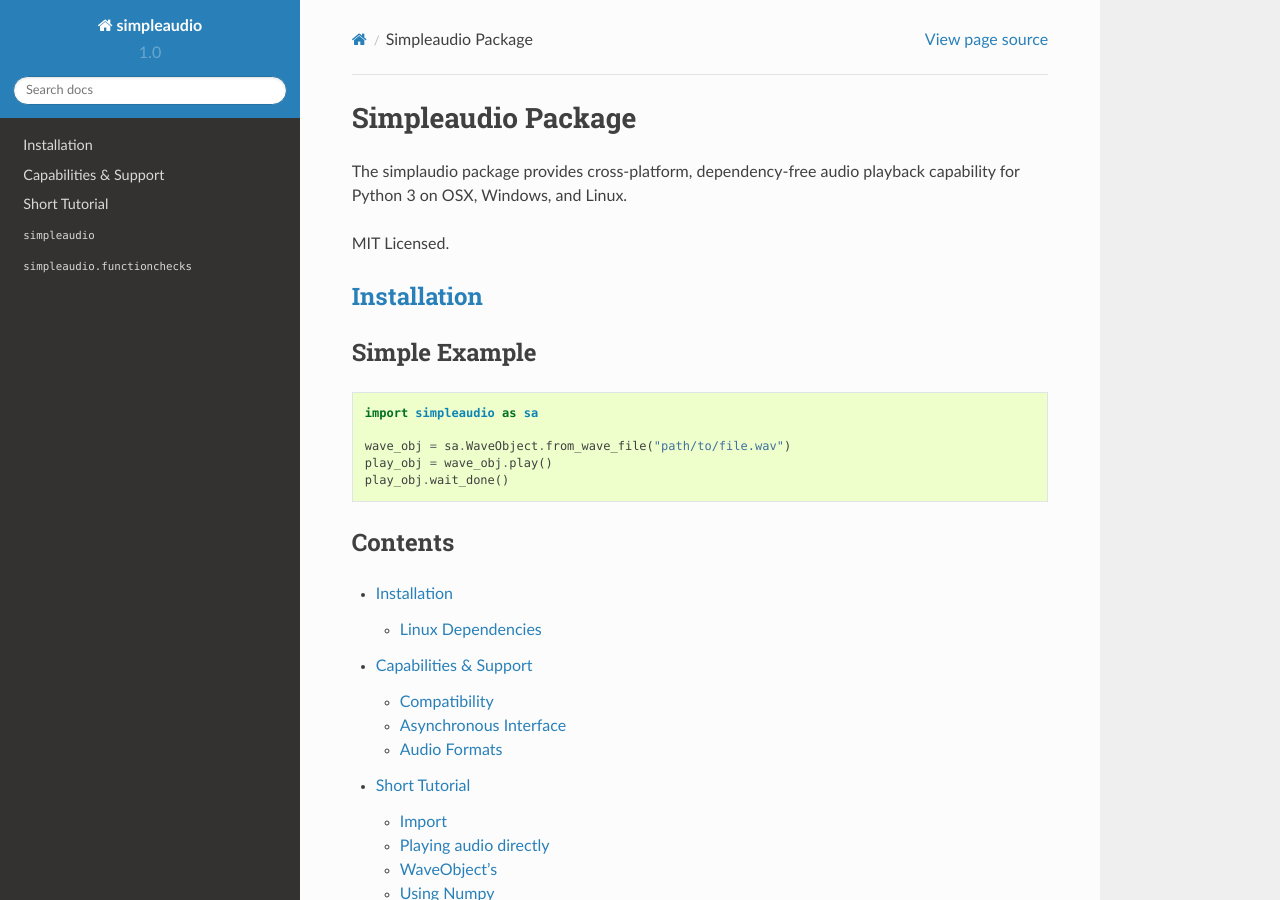
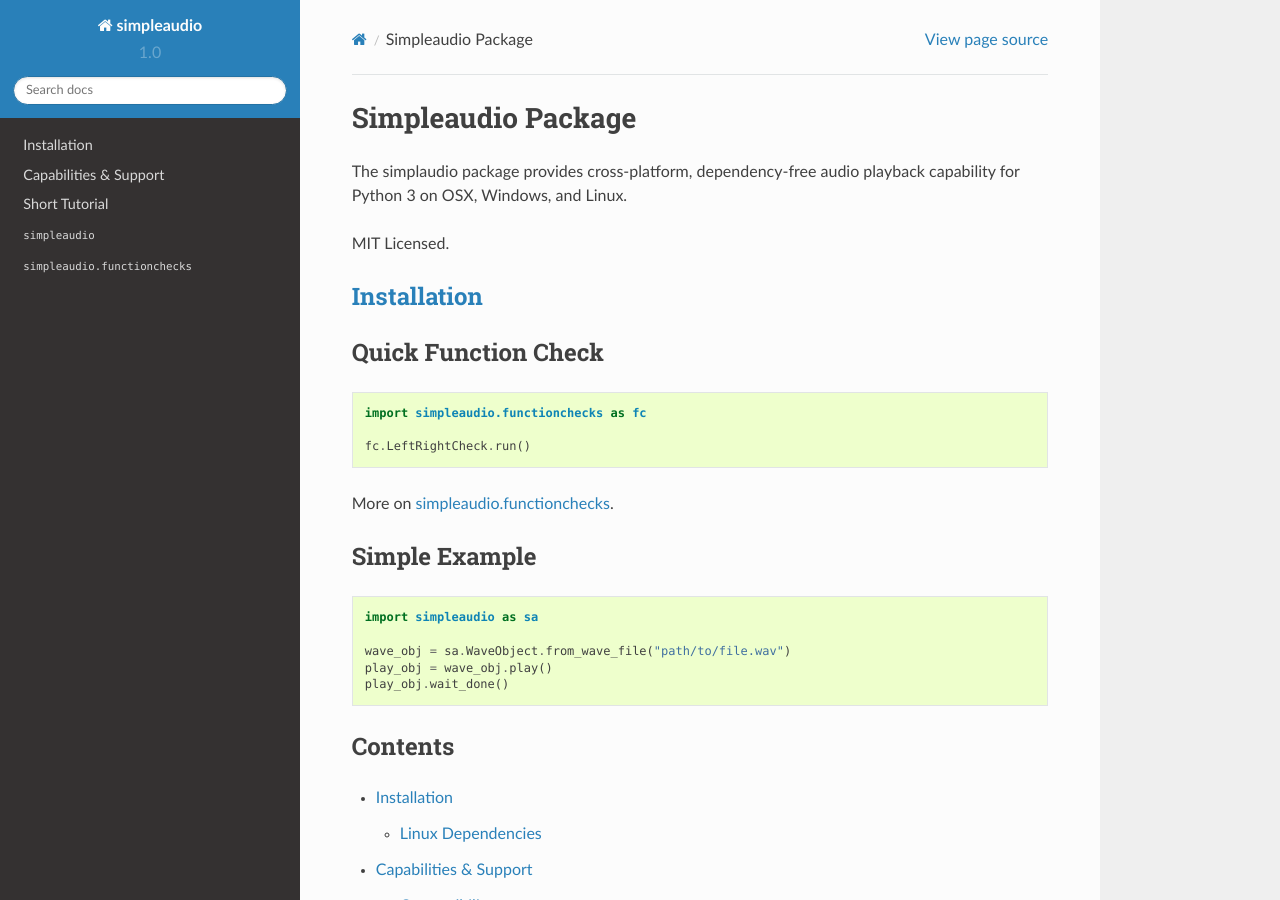
Before and after one commit to hamiltron/py-simple-audio, a Sphinx documentation site: the page built from docs/index.rst, in a window 1280 px wide and 900 px high. Built offline with Sphinx 7.4.7 and the Read the Docs theme 2.0.0, drawn with Linux system fonts in a browser that asks for light colours.

Commit message:
function checks cleanup, docs and readme updates

```diff
--- a/docs/functionchecks.rst
+++ b/docs/functionchecks.rst
@@ -1,3 +1,5 @@
+.. _function-checks-ref:
+
 :mod:`simpleaudio.functionchecks`
 =================================
 
--- a/docs/index.rst
+++ b/docs/index.rst
@@ -8,6 +8,17 @@ MIT Licensed.
 
 :ref:`installation-ref`
 -----------------------
+
+Quick Function Check
+--------------------
+
+.. code-block:: python
+
+   import simpleaudio.functionchecks as fc
+
+   fc.LeftRightCheck.run()
+
+More on :ref:`function-checks-ref`.
 
 Simple Example
 --------------
```
Also changed, not shown: README.rst (+19 -0 lines), devnotes.md (+0 -2 lines), setup.py (+8 -5 lines), 3 other files.
